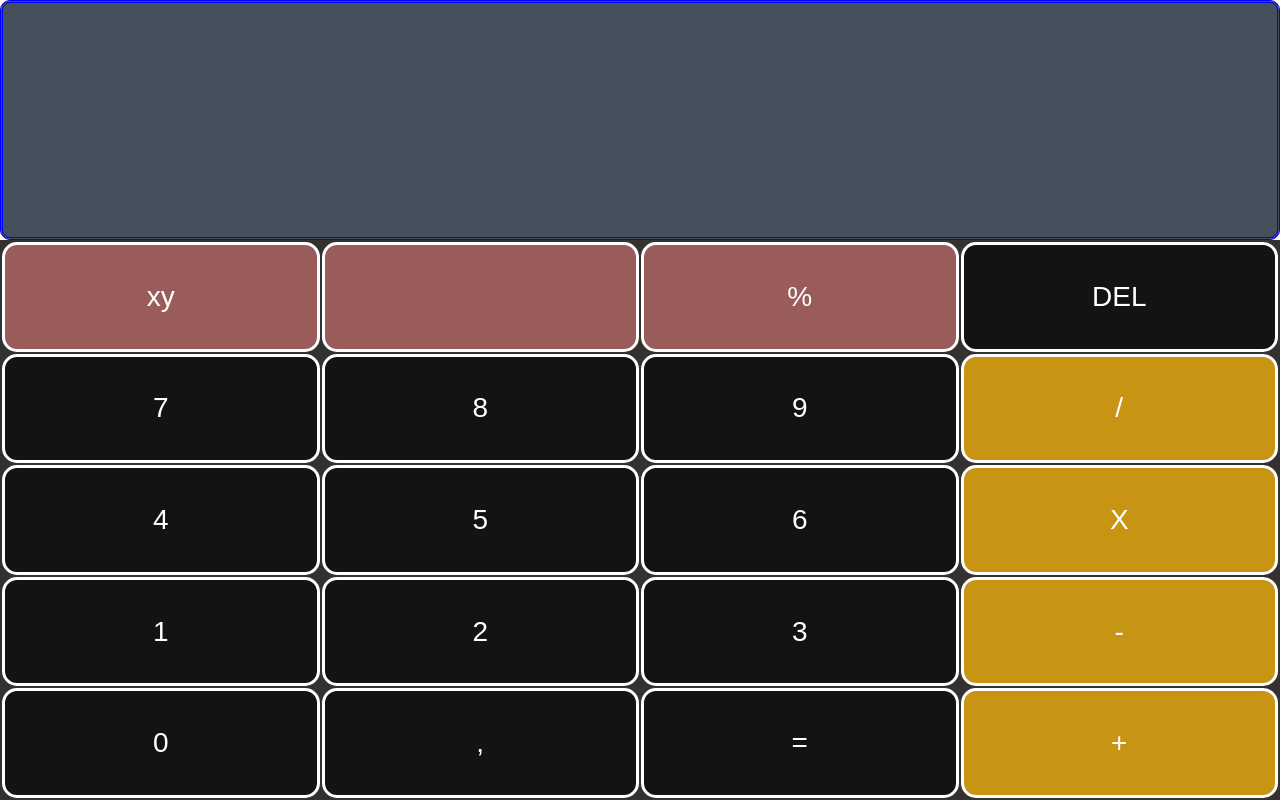
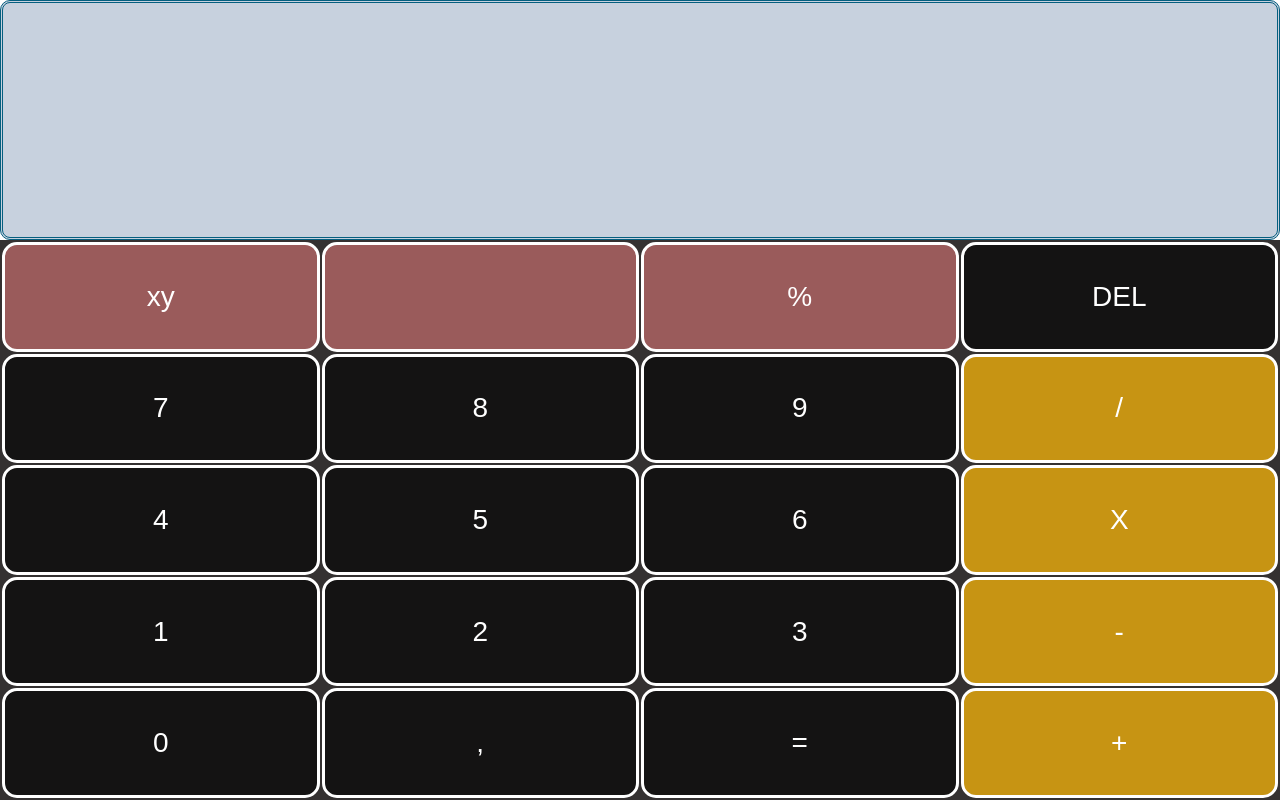
Before and after one commit to debelimario/kalkulator, a plain HTML site: page index.html in a window 1280 px wide. Drawn offline with Linux system fonts and the light colour scheme.

Commit message:
style Kopie.css

```diff
--- a/style Kopie.css
+++ b/style Kopie.css
@@ -29,10 +29,10 @@ td:hover {
 
 #rezultat {
     height: 30vh;
-    background-color: rgb(70, 80, 92);
+    background-color: rgb(199, 209, 222);
     font-size: 70px;
     text-align: right;
-    color: blue;
+    color: rgb(4, 94, 127);
     padding: 50px;
     box-sizing: border-box;
     border-radius: 10px;
```
